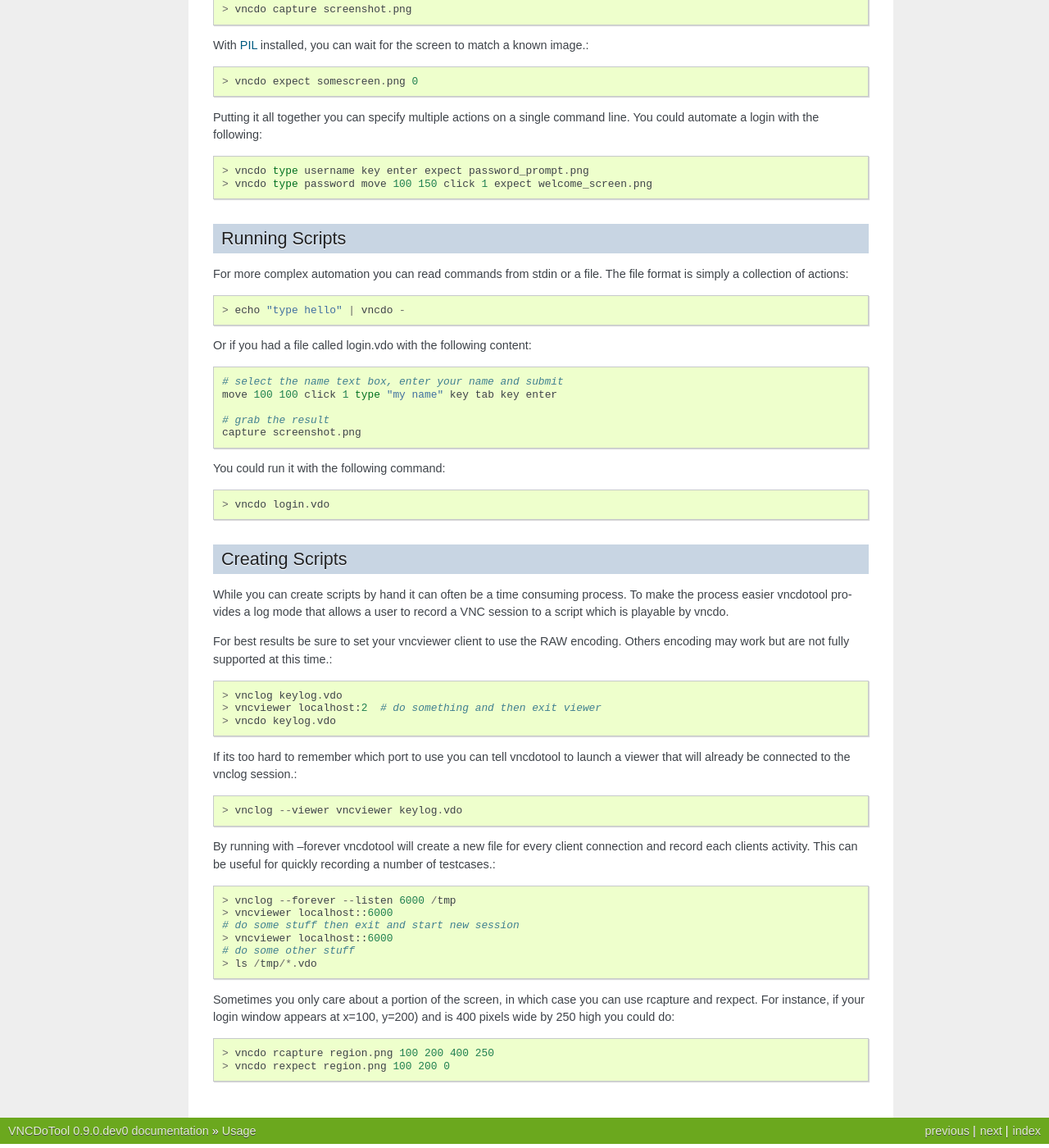
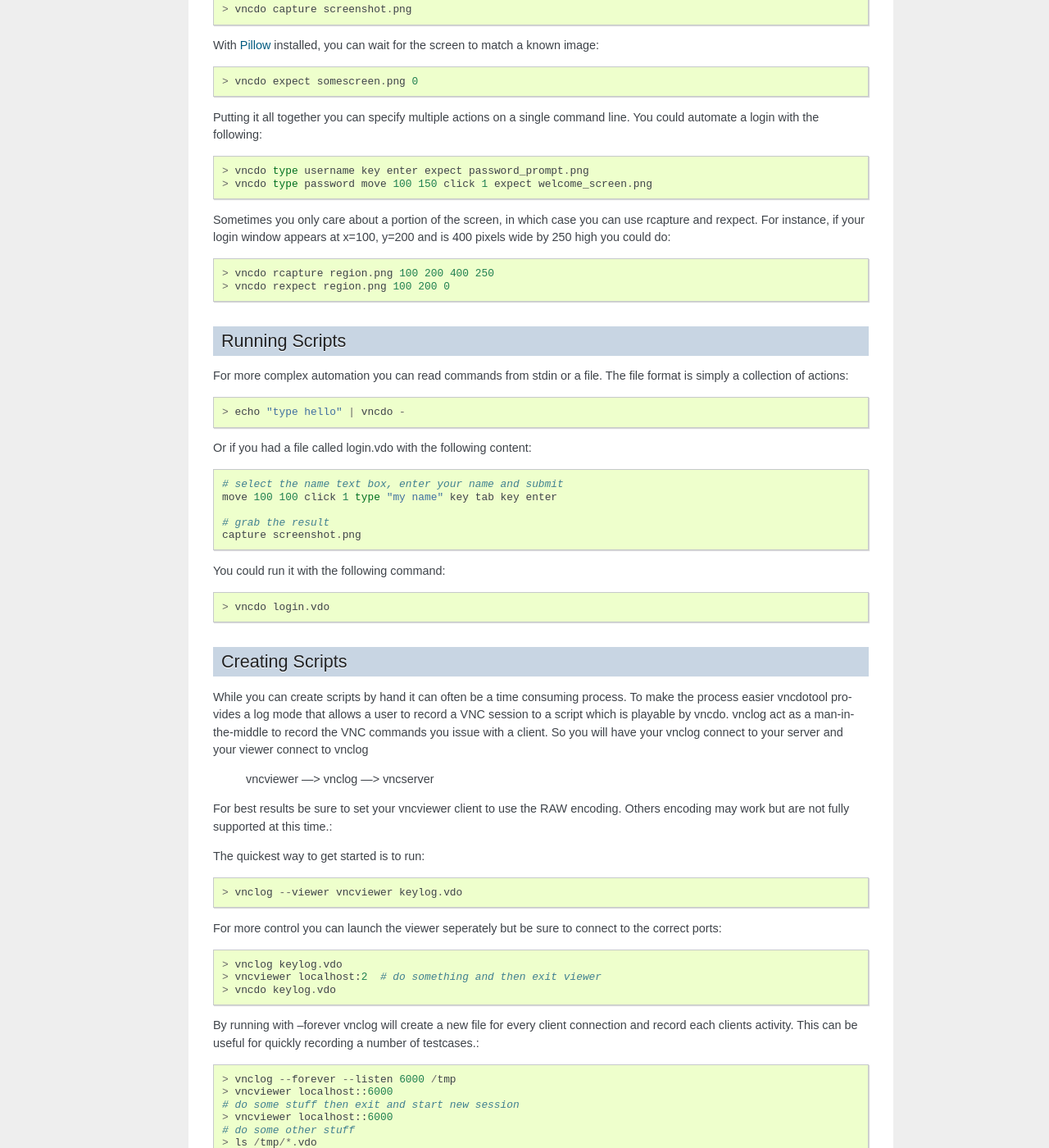
Before and after one commit to sibson/vncdotool, a Sphinx documentation site: the page built from docs/usage.rst, in a window 1280 px wide and 1400 px high, scrolled down 764 px. Shown: the whole window at 82% size. Built offline with Sphinx 7.4.7, drawn with Linux system fonts in a browser that asks for light colours.

Commit message:
docs, better vnclog description

```diff
--- a/docs/usage.rst
+++ b/docs/usage.rst
@@ -32,12 +32,12 @@ This occurs due to how click events are encoded by VNC, meaning you need to init
     > vncdo move 100 100
     > vncdo click 1
 
-If you have the Python Imaging Library (PIL_) installed you can also
+If you have the Python Imaging Library (Pillow_) installed you can also
 make screen captures of the session::
 
     > vncdo capture screenshot.png
 
-With PIL_ installed, you can wait for the screen to match a known image.::
+With Pillow_ installed, you can wait for the screen to match a known image::
 
     > vncdo expect somescreen.png 0
 
@@ -46,6 +46,13 @@ command line.  You could automate a login with the following::
 
     > vncdo type username key enter expect password_prompt.png
     > vncdo type password move 100 150 click 1 expect welcome_screen.png
+
+Sometimes you only care about a portion of the screen, in which case you can
+use rcapture and rexpect. For instance, if your login window appears at
+x=100, y=200 and is 400 pixels wide by 250 high you could do::
+
+    > vncdo rcapture region.png 100 200 400 250
+    > vncdo rexpect region.png 100 200 0
 
 
 Running Scripts
@@ -72,21 +79,27 @@ Creating Scripts
 ------------------
 While you can create scripts by hand it can often be a time consuming process.
 To make the process easier vncdotool provides a log mode that allows a user to
-record a VNC session to a script which is playable by vncdo.
+record a VNC session to a script which is playable by vncdo.  vnclog act as a
+man-in-the-middle to record the VNC commands you issue with a client. So you
+will have your vnclog connect to your server and your viewer connect to vnclog
+
+    vncviewer ---> vnclog ---> vncserver
 
 For best results be sure to set your vncviewer client to use the RAW encoding.
 Others encoding may work but are not fully supported at this time.::
+
+The quickest way to get started is to run::
+
+    > vnclog --viewer vncviewer keylog.vdo
+
+For more control you can launch the viewer seperately but be sure to connect
+to the correct ports::
 
     > vnclog keylog.vdo
     > vncviewer localhost:2  # do something and then exit viewer
     > vncdo keylog.vdo
 
-If its too hard to remember which port to use you can tell vncdotool to
-launch a viewer that will already be connected to the vnclog session.::
-
-    > vnclog --viewer vncviewer keylog.vdo
-
-By running with --forever vncdotool will create a new file for every client
+By running with --forever vnclog will create a new file for every client
 connection and record each clients activity.
 This can be useful for quickly recording a number of testcases.::
 
@@ -97,12 +110,4 @@ This can be useful for quickly recording a number of testcases.::
     # do some other stuff
     > ls /tmp/*.vdo
 
-Sometimes you only care about a portion of the screen, in which case you can
-use rcapture and rexpect.
-For instance, if your login window appears at x=100, y=200) and is 400 pixels wide by 250 high you could do::
-
-    > vncdo rcapture region.png 100 200 400 250
-    > vncdo rexpect region.png 100 200 0
-
-
-.. _PIL: http://www.pythonware.com/products/pil
+.. _Pillow: http://www.pythonware.com/products/pil
```
